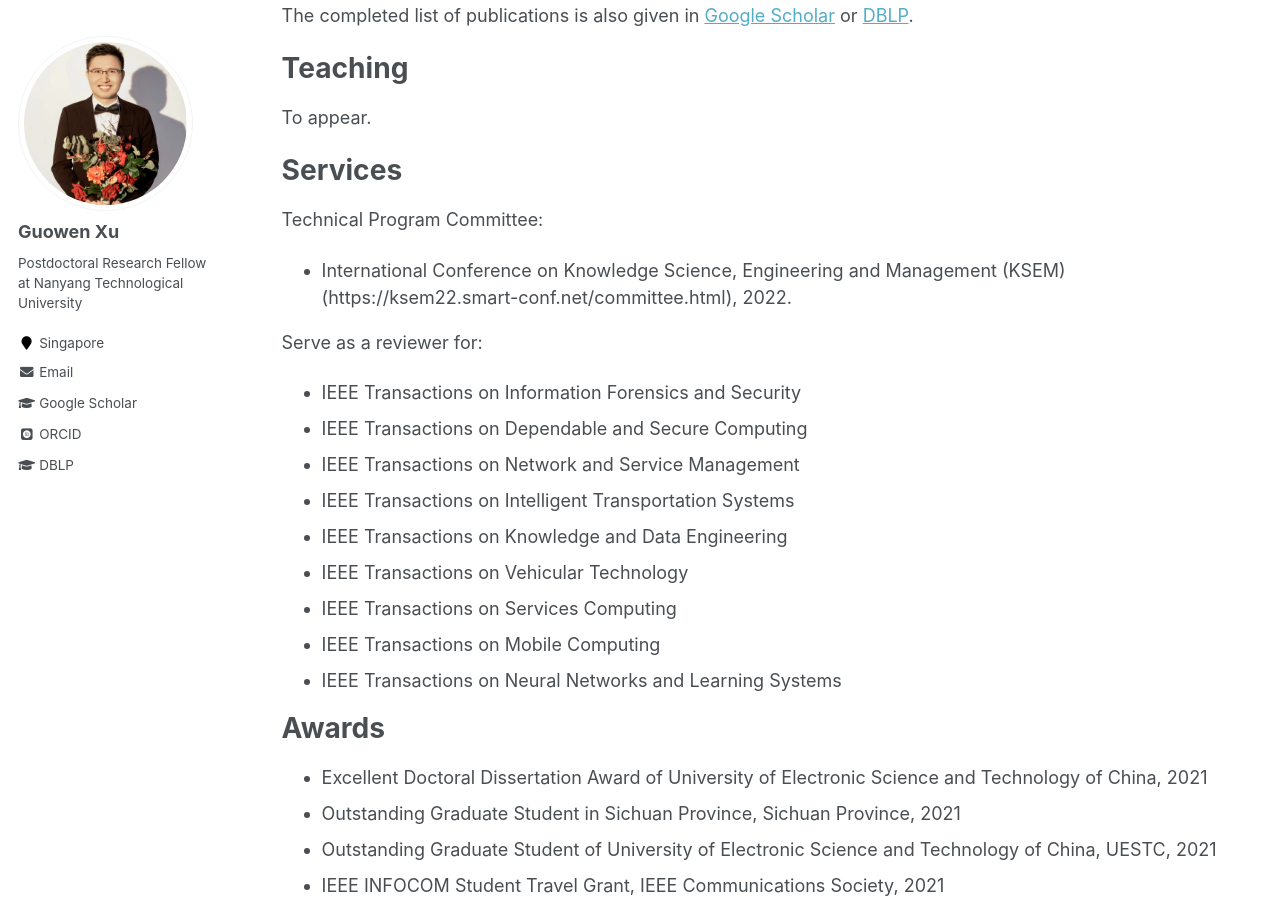
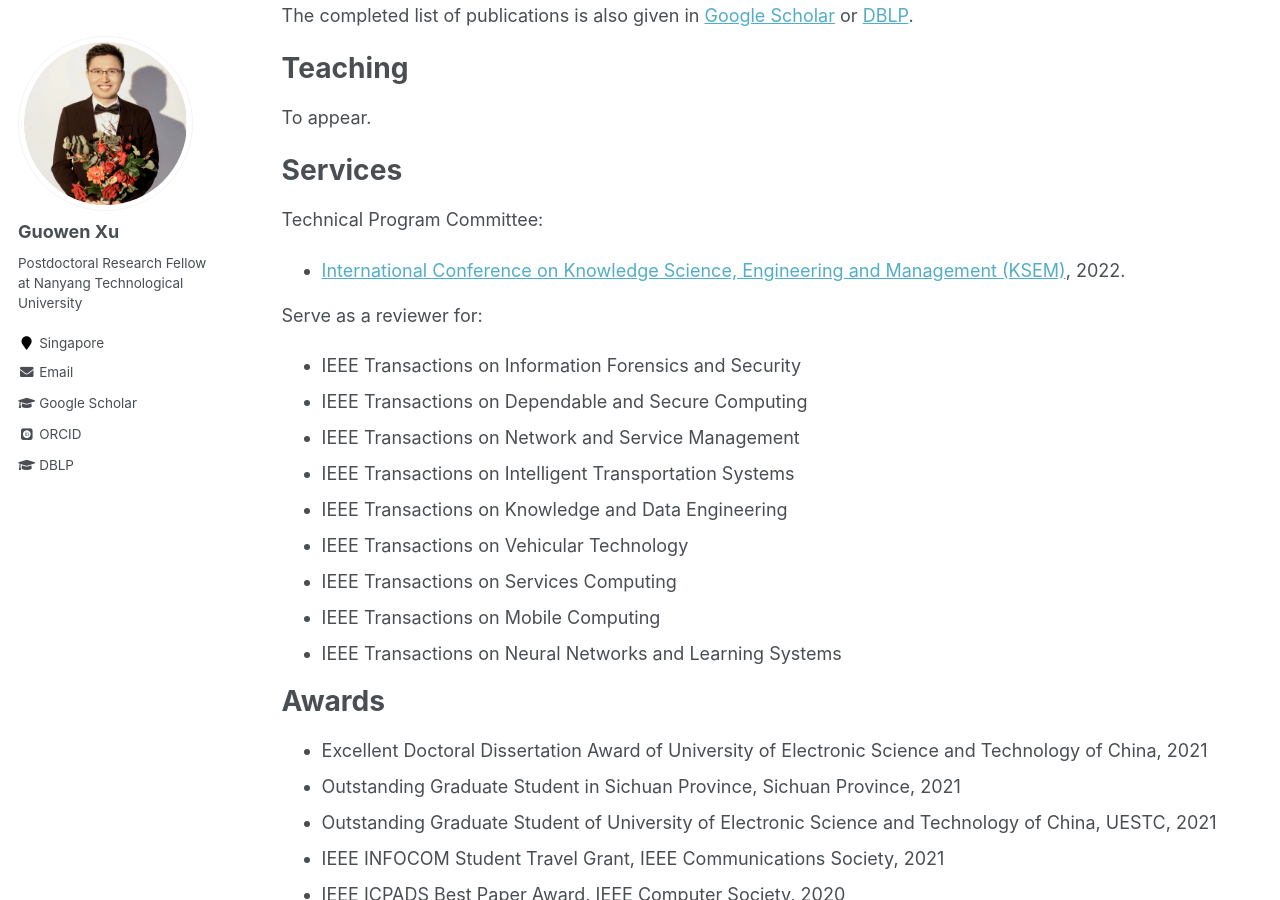
Before and after one commit to Guowen-xu/guowen-xu.github.io, a Jekyll site: the page built from _pages/cv.md, in a window 1280 px wide and 900 px high, scrolled down 638 px. Built offline with Jekyll 4.4.1, drawn with Linux system fonts in a browser that asks for light colours; some web fonts are replaced.

Commit message:
Update cv.md

```diff
--- a/_pages/cv.md
+++ b/_pages/cv.md
@@ -37,7 +37,7 @@ To appear.
 Services
 ======
 Technical Program Committee:
-* International Conference on Knowledge Science, Engineering and Management (KSEM)(https://ksem22.smart-conf.net/committee.html), 2022.
+* [International Conference on Knowledge Science, Engineering and Management (KSEM)](https://ksem22.smart-conf.net/committee.html), 2022.
 
 Serve as a reviewer for:
 * IEEE Transactions on Information Forensics and Security
```
